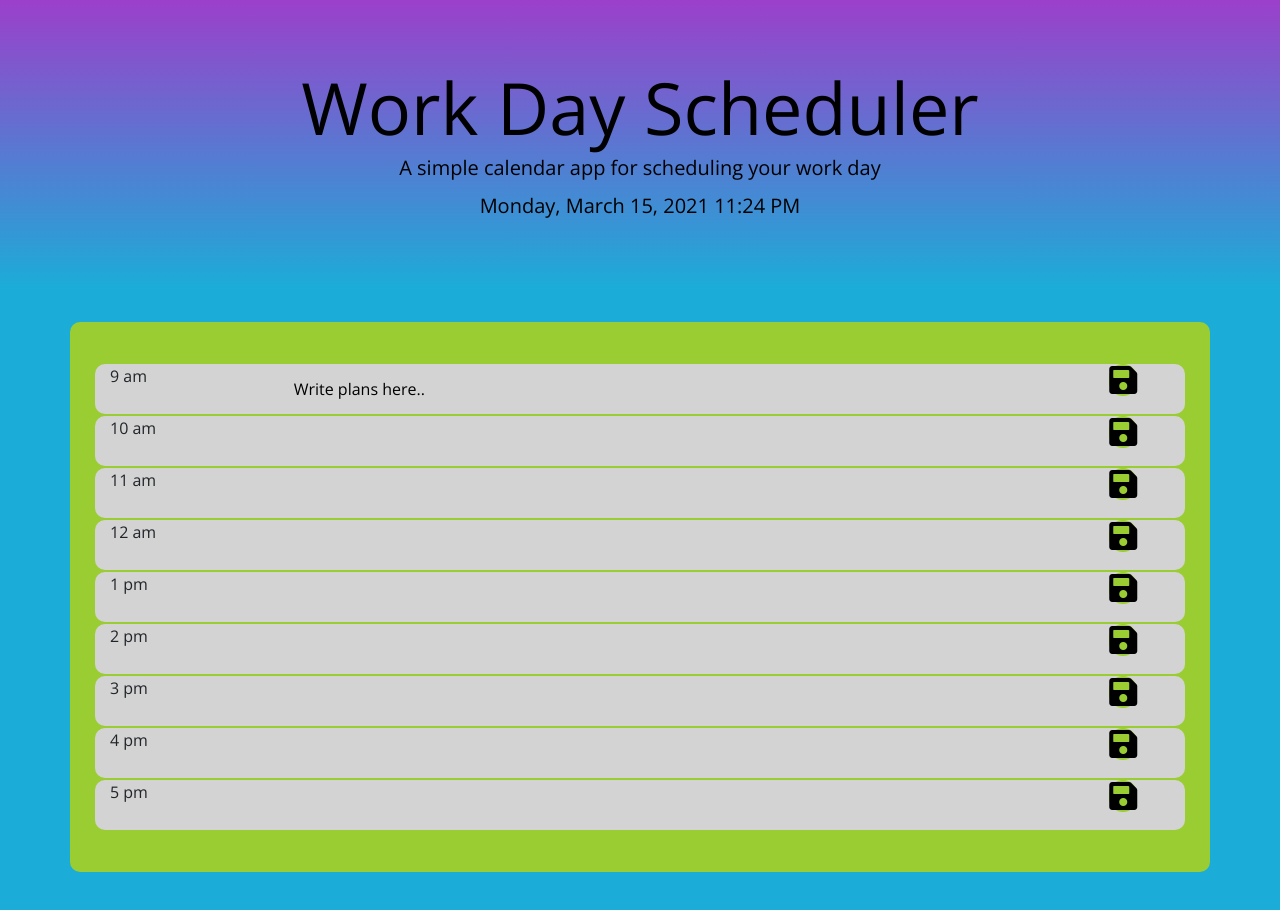
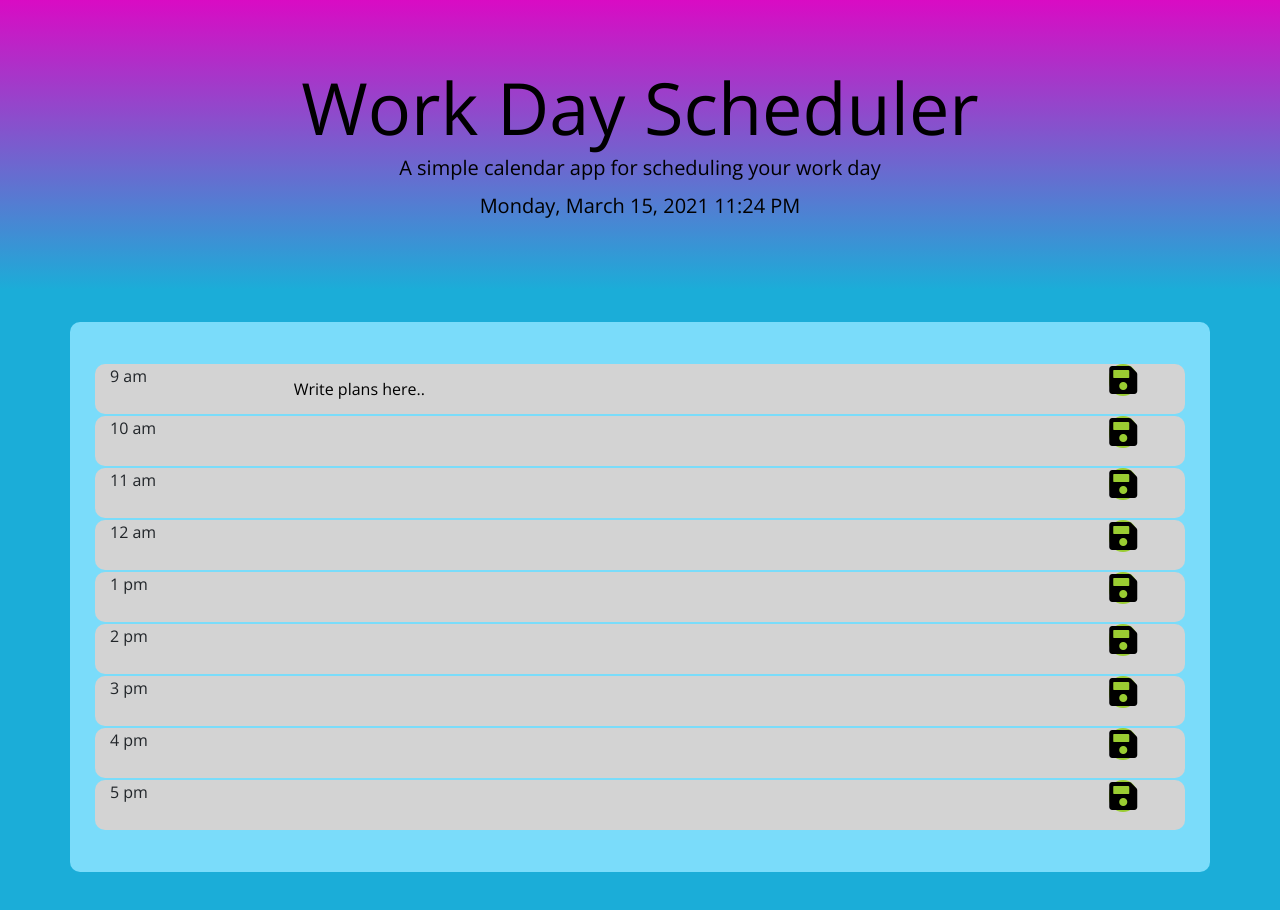
Before and after one commit to DustinGottlieb/Dustin-s-Daily-Planner, a plain HTML site: page index.html in a window 1280 px wide. Drawn offline with nearby package versions, Linux system fonts and the light colour scheme; files whose address does not match are found by name.

Commit message:
edited readme and color scheme

```diff
--- a/assets/style.css
+++ b/assets/style.css
@@ -7,13 +7,13 @@ body {
 
 .jumbotron {
     text-align: center;
-    background: linear-gradient(to top, #1BADD8, #e005c3a6);
+    background: linear-gradient(to top, #1BADD8, #e005c3f6);
     color: black;
     border-radius: 0;
 }
 
 .container {
-    background-color: yellowgreen;
+    background-color: #7adcfa;
     margin-top: 20px;
     margin-bottom: 80px;
     padding: 40px;
```
Also changed, not shown: assets/save.png (deleted), assets/save.svg (deleted), 1 other file.
